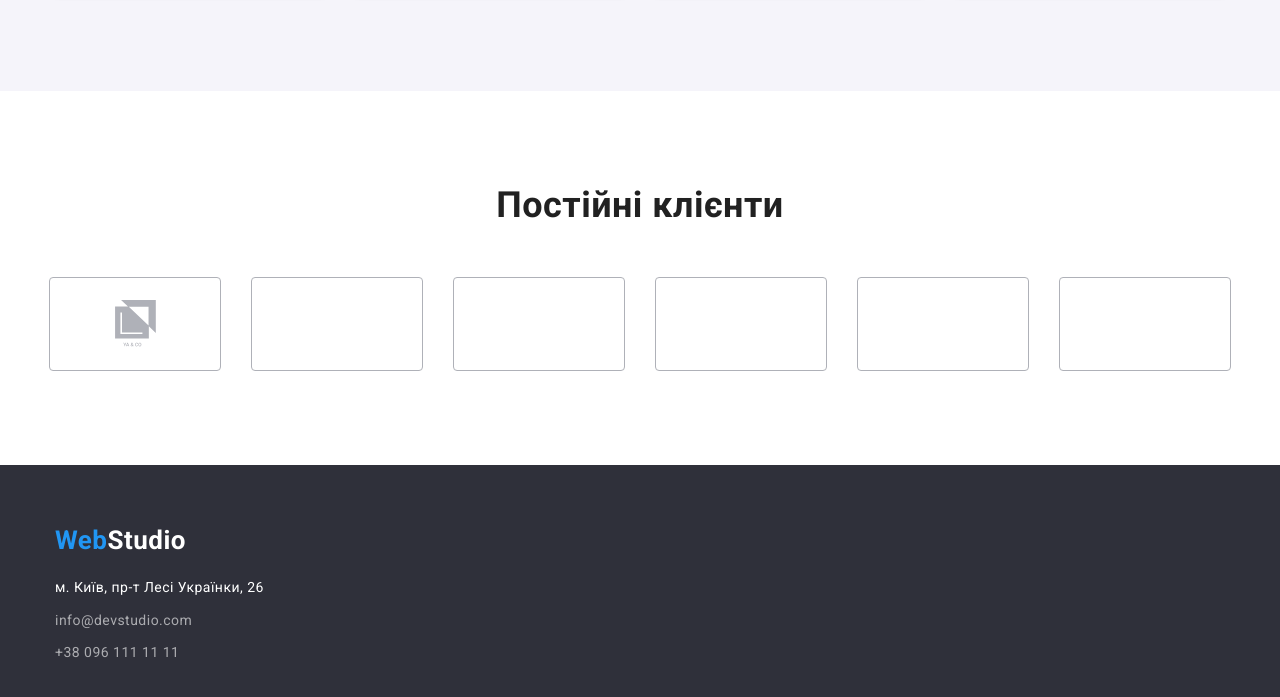
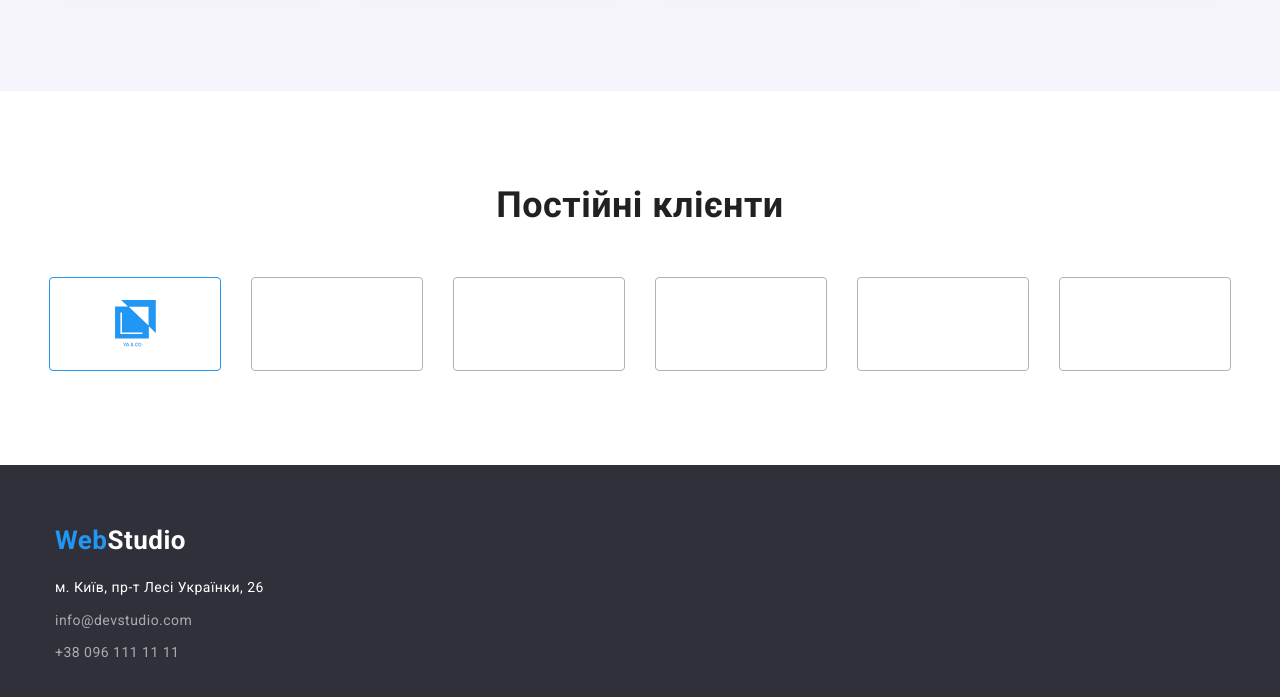
Before and after one commit to IamVovaMoroz/goit-markup-hw-03, a plain HTML site: page index.html in a window 1280 px wide. In both pictures the pointer is over the link 135 px from the left and 2570 px from the top of the page. Shown: the part 2247-2944 px from the top of the page. Drawn offline with nearby package versions, Linux system fonts and the light colour scheme.

Commit message:
Update style.css

```diff
--- a/css/style.css
+++ b/css/style.css
@@ -517,6 +517,9 @@ ul{margin:0; padding:0}
 
     .link-clients{fill:var(--clients-border-colour); width: 106px; height: 60px; display: flex; align-items: center; justify-content: center;}
 
+    .link-clients:hover,  .link-clients:focus{fill: var(--button-text-colour); }
+    .item-clients:hover, .item-clients:focus { border: 1px solid var(--button-text-colour);}
+
 
     /* <ul class="ul-clients ">
           <ul class="ul-clients">
```
